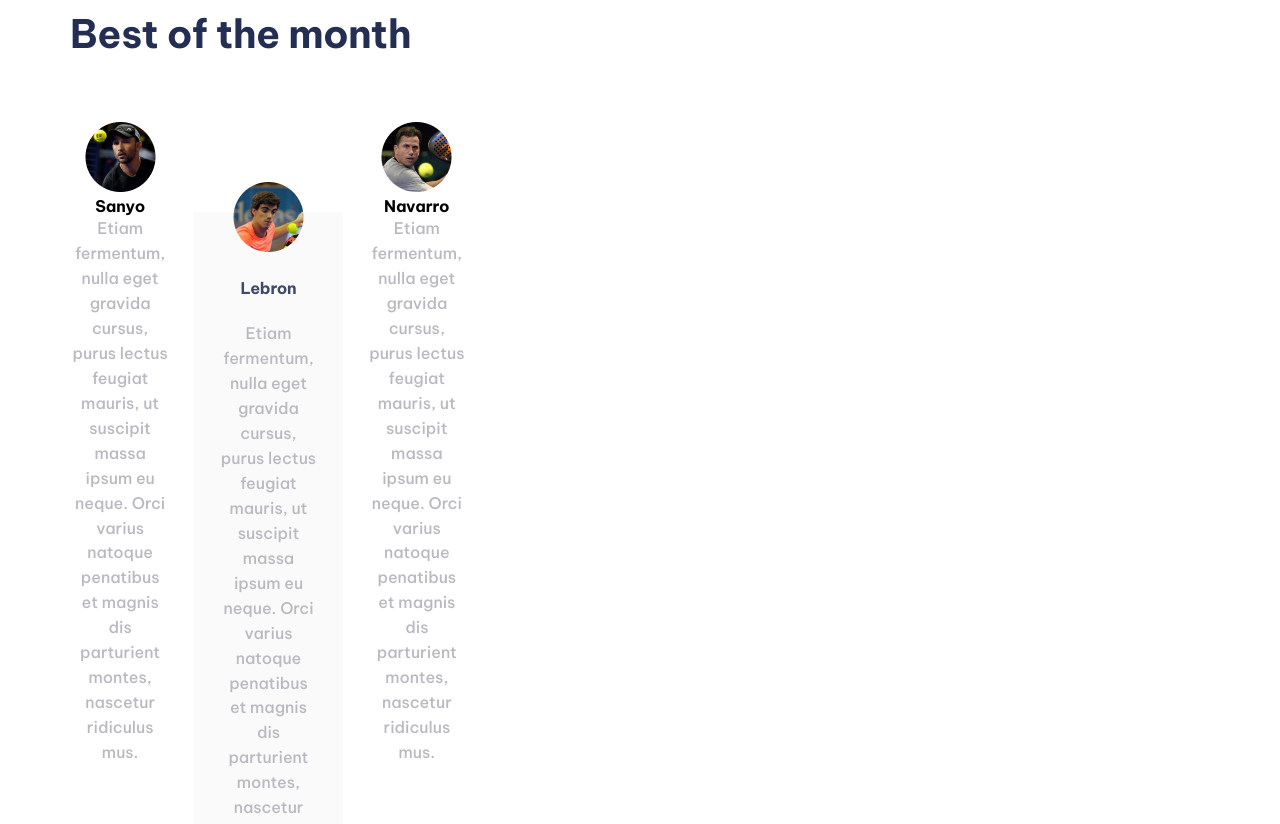
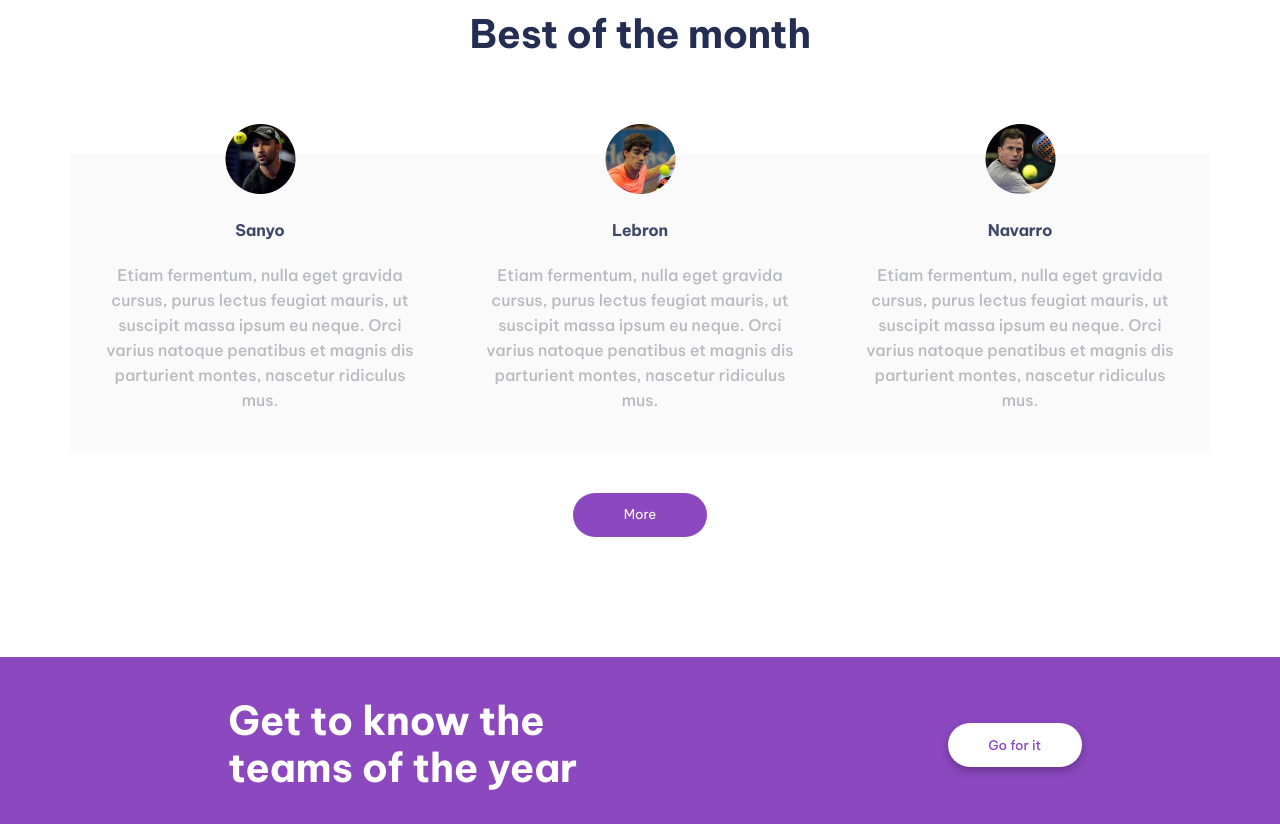
Before and after one commit to ricardocuellar/Sportit-Project, a plain HTML site: page index.html in a window 1280 px wide. Shown: the part 1313-2137 px from the top of the page. Drawn offline with Linux system fonts and the light colour scheme.

Commit message:
Update desktop styles best of the month

```diff
--- a/css/styles.css
+++ b/css/styles.css
@@ -446,6 +446,7 @@ footer.footer-section p.p-footer{
         background-color: #8B48BF;
         justify-content: space-around;
         align-items: center;
+        margin-top: 120px;
     }
 
     section.teams-of-the-year h2 span{
@@ -468,35 +469,28 @@ footer.footer-section p.p-footer{
         background-color: #FFF;
     }
 
+    section.best-of-the-month{
+        width: 100%;
+        margin: 0;
+    }
+
     section.best-of-the-month div.container-best-of-the-month{
         display: flex;
         flex-direction: row;
         justify-content: space-around;
-        margin: 58px 28px;
-        width: 100%;
+        margin: 0px 70px;
+
     }
 
-    div.container-best-of-the-month div.best-of-the-month-card1 p{
-        color: #B9B9C1;
-        text-align: center;
-        font-size: 16px;
-        font-style: normal;
-        font-weight: 500;
-        line-height: 156.6%; /* 25.056px */
-        margin: 0 25px;
-        padding-bottom: 40px;
+    div.best-of-the-month-card {
+        margin-bottom: 40px;
     }
 
-    div.container-best-of-the-month div.best-of-the-month-card2 p{
-        color: #B9B9C1;
-        text-align: center;
-        font-size: 16px;
-        font-style: normal;
-        font-weight: 500;
-        line-height: 156.6%; /* 25.056px */
-        margin: 0 25px;
-        padding-bottom: 40px;
+    section.best-of-the-month button:hover{
+        background: rgba(139, 72, 191, 0.70);
     }
+
+
  }
 
 @media (min-width: 1440px) {
--- a/index.html
+++ b/index.html
@@ -97,7 +97,7 @@
             </h2>
             <div class="container-best-of-the-month">
 
-                <div class="best-of-the-month-card1">
+                <div class="best-of-the-month-card">
 
                     <img src="./img/avatar-sanyo.png" alt="" class="image1-best-of-the-month">
                     <h4>Sanyo</h4>
@@ -110,7 +110,7 @@
                     <h4>Lebron</h4>
                     <p>Etiam fermentum, nulla eget gravida cursus, purus lectus feugiat mauris, ut suscipit massa ipsum eu neque. Orci varius natoque penatibus et magnis dis parturient montes, nascetur ridiculus mus. </p>
                 </div>
-                <div class="best-of-the-month-card2">
+                <div class="best-of-the-month-card">
 
                     <img src="./img/avatar-navarro.png" alt="" class="image2-best-of-the-month">
                     <h4>Navarro</h4>
```
